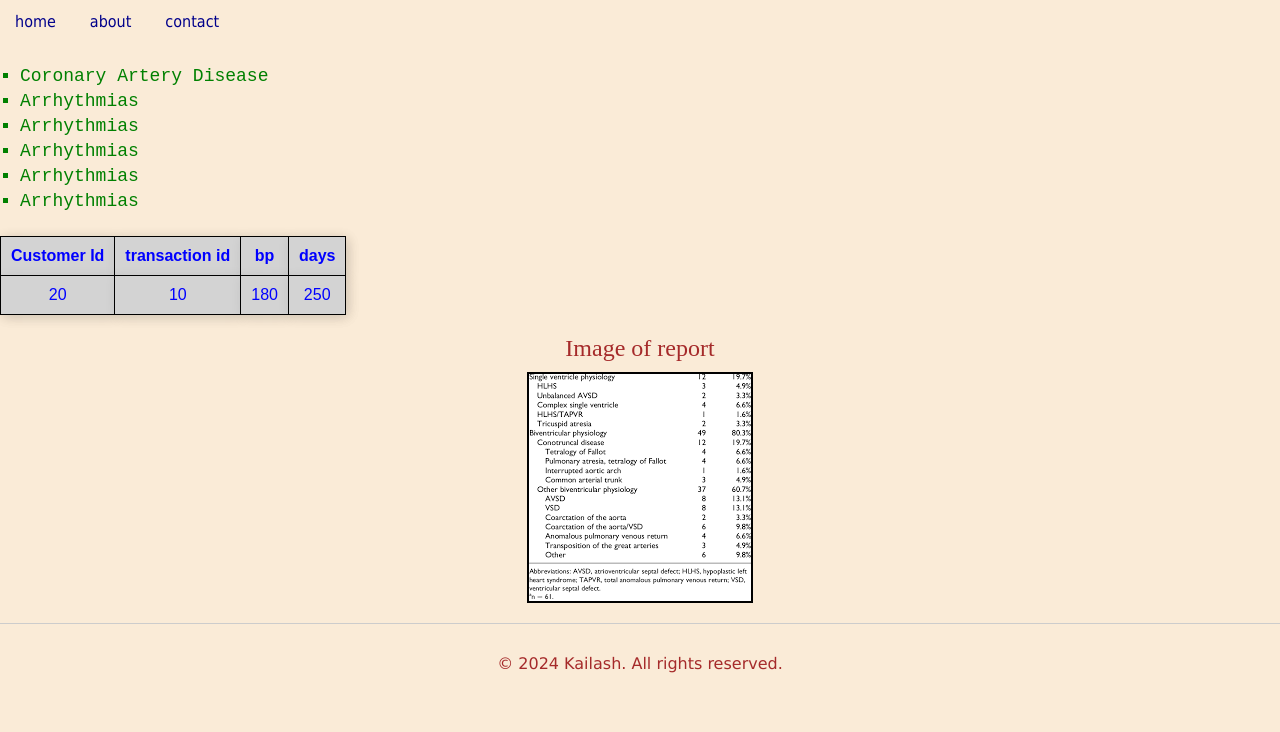
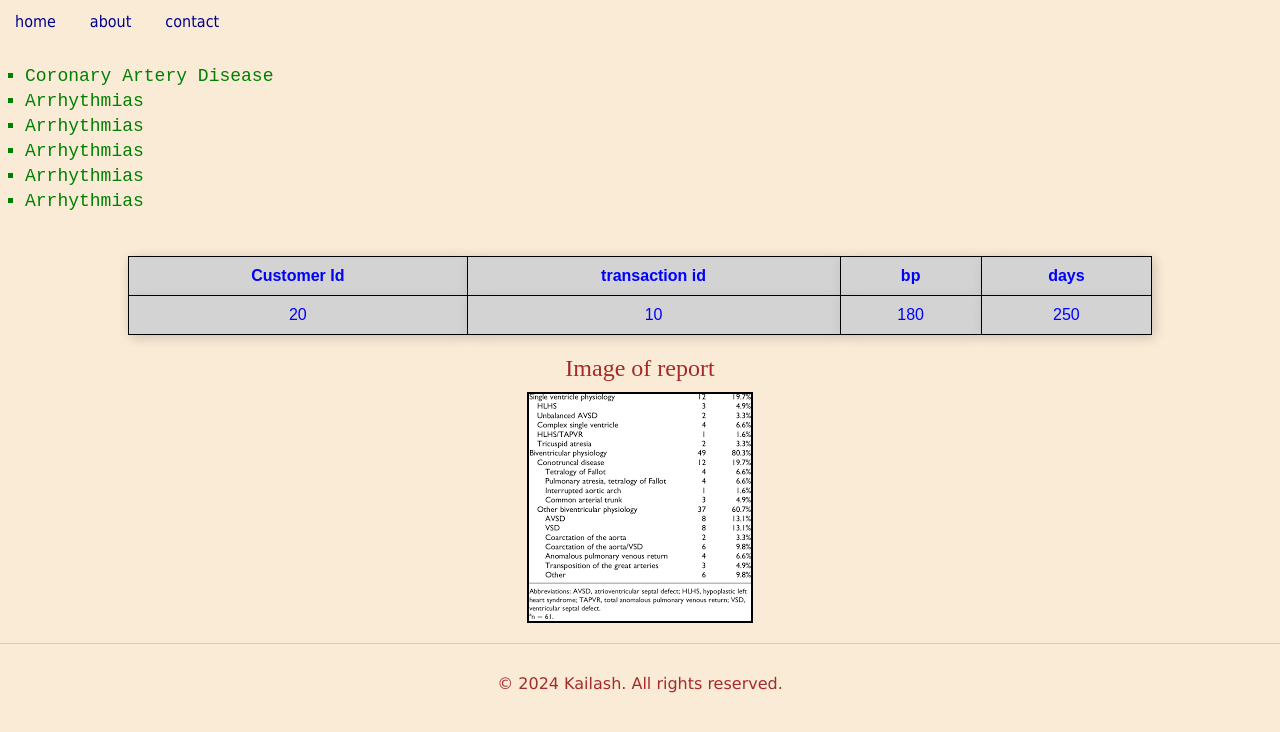
Before and after one commit to KailashSatkuri-warangal/DAY2, a plain HTML site: page index.html in a window 1280 px wide. Shown: the part 56-788 px from the top of the page. Drawn offline with Linux system fonts and the light colour scheme.

Commit message:
update css

```diff
--- a/index.html
+++ b/index.html
@@ -11,6 +11,10 @@
             box-sizing: border-box;
             background-color: antiquewhite;
 
+        }
+        table {
+            width: 80%;
+            margin: 20px auto;
         }
 
         table, th, td {
@@ -41,7 +45,7 @@
             font-family: 'Courier New', Courier, monospace;
         }
         li {
-            margin: 5px 0;
+            margin: 5px;
         }
         h1 {
             color: darkred;
```
